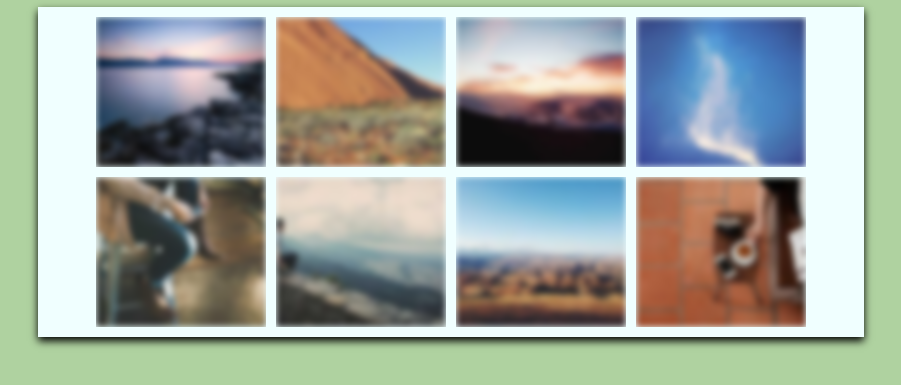
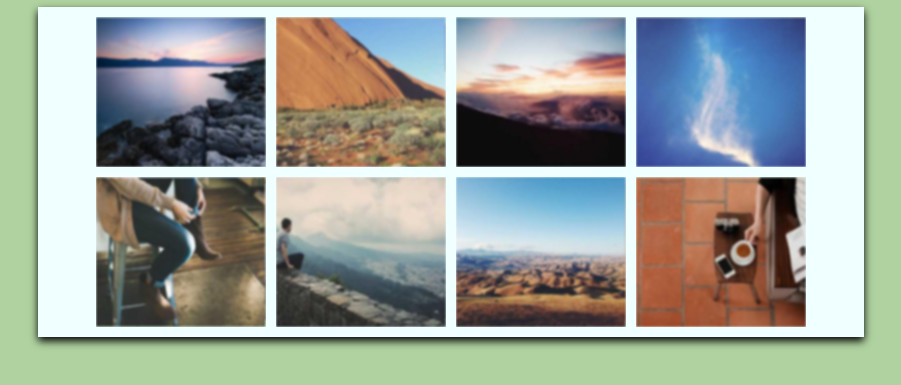
Before and after one commit to TonyBranquinho/Secao14Aula176GaleriaAnimada, a plain HTML site: page index.html in a window 1280 px wide. Shown: the part 183-568 px from the top of the page, without its empty margins (189-1090 px from the left). Drawn offline with Linux system fonts and the light colour scheme.

Commit message:
versao final

```diff
--- a/style.css
+++ b/style.css
@@ -25,7 +25,6 @@ section {
     box-shadow:  0 4px 8px black;
     background-color: azure;
     margin-top: 10px;
-    /* outline: 1px solid yellow; */
     width: 63%;
     gap: 10px;
     padding: 10px;
@@ -39,10 +38,9 @@ section {
 img {
     width: 100%;
     height: 100%;
-    object-fit: cover;
     transform: scale(1);
     transition: all .3s ease-in-out;
-    filter: blur(3px);
+    filter: blur(1px);
 }
 p {
     background-color: black;
```
